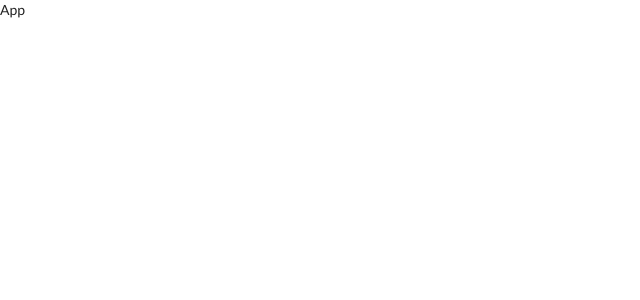
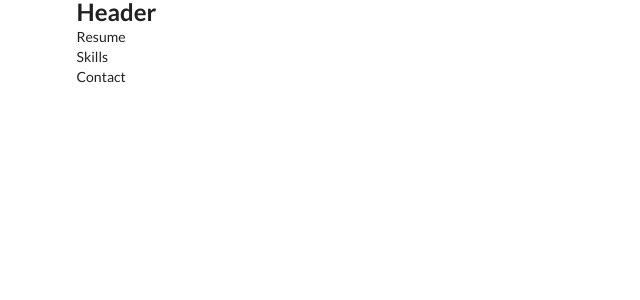
Before and after one commit to Ronak06/myPersonalWebsitev2, a React (Create React App) app: page / in a window 1280 px wide. Shown: the top 300 px of the page, without its empty margins (0-640 px from the left). Built offline with nearby package versions, Linux system fonts and the light colour scheme.

Commit message:
Create foundational files for the core of the Portfolio site.

```diff
--- a/src/components/App.js
+++ b/src/components/App.js
@@ -1,7 +1,25 @@
 import React from "react";
 
+import Header from "./Header";
+import Resume from "./Resume";
+import Skills from "./Skills";
+import Contact from "./Contact";
+
 const App = () => {
-  return <div>App</div>;
+  return (
+    <div className="ui container">
+      <Header />
+      <div className="ui container">
+        <Resume />
+      </div>
+      <div className="ui container">
+        <Skills />
+      </div>
+      <div className="ui container">
+        <Contact />
+      </div>
+    </div>
+  );
 };
 
 export default App;
--- /dev/null
+++ b/src/components/Contact.js
@@ -0,0 +1,7 @@
+import React from "react";
+
+const Contact = () => {
+  return <div class="ui container">Contact</div>;
+};
+
+export default Contact;
--- /dev/null
+++ b/src/components/Header.js
@@ -0,0 +1,11 @@
+import React from "react";
+
+const Header = () => {
+  return (
+    <div className="ui container">
+      <h2 className="ui header">Header</h2>
+    </div>
+  );
+};
+
+export default Header;
--- /dev/null
+++ b/src/components/Resume.js
@@ -0,0 +1,7 @@
+import React from "react";
+
+const Resume = () => {
+  return <div>Resume</div>;
+};
+
+export default Resume;
--- /dev/null
+++ b/src/components/Skills.js
@@ -0,0 +1,7 @@
+import React from "react";
+
+const Skills = () => {
+  return <div class="ui container">Skills</div>;
+};
+
+export default Skills;
```
Also changed, not shown: src/css/App.css (added), src/css/Contact.css (added), src/css/Header.css (added), src/css/Resume.css (added), src/css/Skills.css (added).
